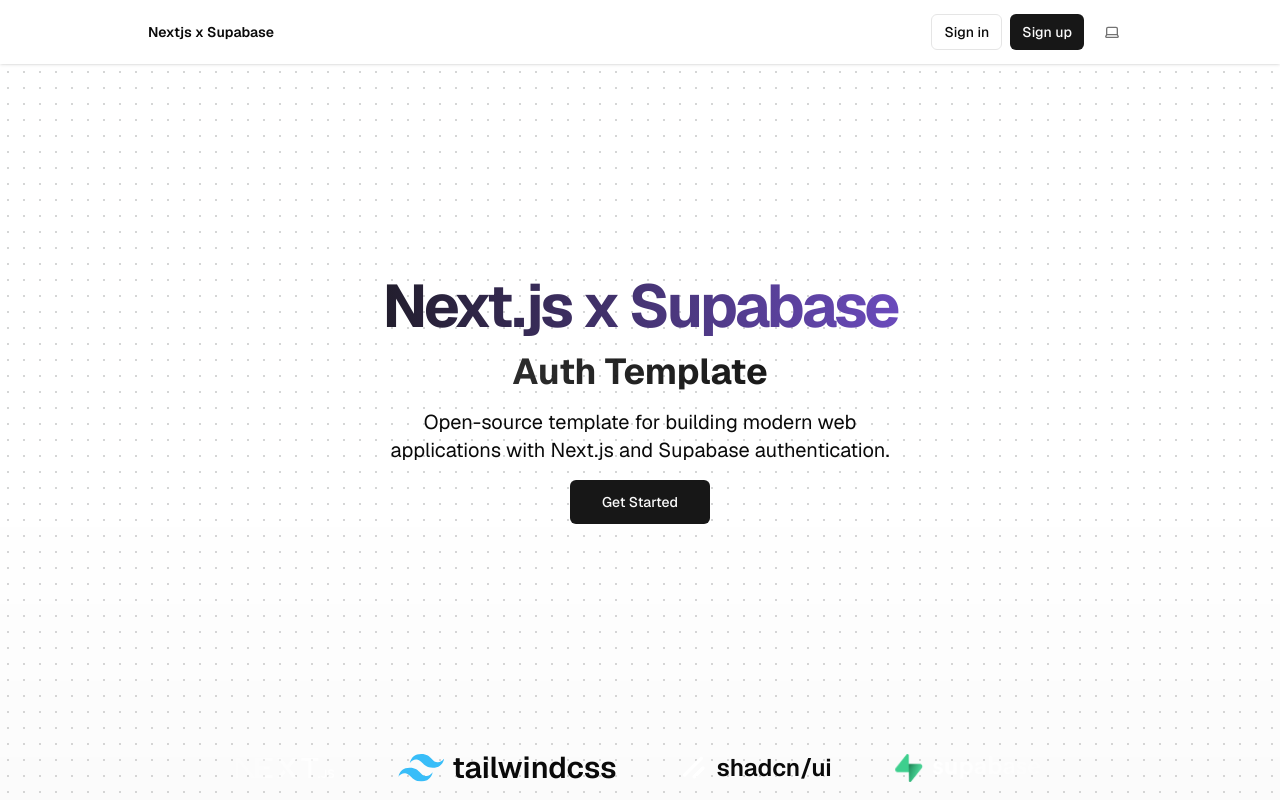
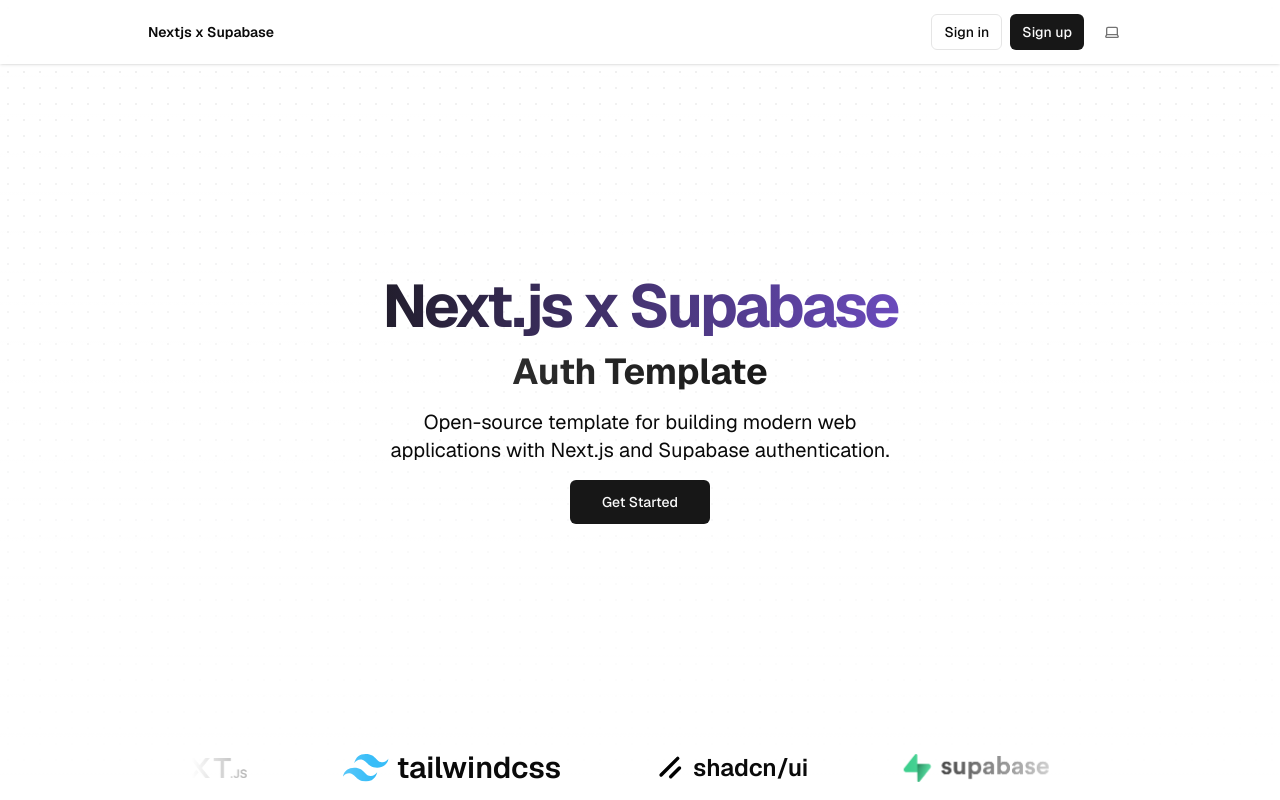
Before and after one commit to chrisng16/auth-supabase-template, a Next.js app: page / in a window 1280 px wide. Shown: the top 800 px of the page. Built offline with nearby package versions, Linux system fonts and the light colour scheme; no server answers.

Commit message:
Add Infinite Scroll Banner and re-organize the project

```diff
--- a/app/page.tsx
+++ b/app/page.tsx
@@ -1,4 +1,3 @@
-import { Button } from "@/components/ui/button";
 import {
   Card,
   CardHeader,
@@ -6,10 +5,9 @@
   CardDescription,
   CardContent,
 } from "@/components/ui/card";
-import Link from "next/link";
-import { Code2, PackageOpen, ShieldCheck, Github, Badge } from "lucide-react";
-import Badges from "@/components/badges";
-import Hero from "@/components/hero";
+import { Code2, PackageOpen, ShieldCheck } from "lucide-react";
+import Badges from "@/components/sections/badges";
+import Hero from "@/components/sections/hero";
 import CallToAction from "@/components/sections/call-to-action";
 
 const features = [
@@ -36,8 +34,8 @@
   return (
     <div className="min-h-screen relative overflow-hidden">
       <div className="absolute inset-0 -z-10 opacity-20">
-        <div className="absolute inset-0 bg-[radial-gradient(#353638_1px,transparent_1px)] dark:bg-[radial-gradient(#e5e7eb_1px,transparent_1px)] [background-size:16px_16px]"></div>
-        <div className="absolute inset-0 bg-gradient-to-b from-transparent via-transparent via-25% to-transparent/30"></div>
+        <div className="fixed inset-0 bg-[radial-gradient(#353638_1px,transparent_1px)] dark:bg-[radial-gradient(#e5e7eb_1px,transparent_1px)] [background-size:16px_16px]"></div>
+        <div className="fixed h-screen inset-0 bg-gradient-to-b from-background/60 to-background"></div>
       </div>
       <Hero />
       <Badges />
--- a/app/protected/page.tsx
+++ b/app/protected/page.tsx
@@ -1,4 +1,3 @@
-import FetchDataSteps from "@/components/tutorial/fetch-data-steps";
 import { createClient } from "@/utils/supabase/server";
 import { InfoIcon } from "lucide-react";
 import { redirect } from "next/navigation";
--- a/components/auto-scroll-banner.tsx
+++ b/components/auto-scroll-banner.tsx
@@ -8,7 +8,7 @@
 
 const InfiniteScrollBanner = ({
   children,
-  speed = "normal",
+  speed = "fast",
 }: InfiniteScrollBannerProps) => {
   const duration = {
     slow: "40s",
@@ -27,16 +27,12 @@
         style={
           {
             "--marquee-speed": duration,
-            "--item-gap": "4rem",
+            "--item-gap": "6rem",
           } as React.CSSProperties
         }
       >
         {[...childrenArray, ...childrenArray].map((child, index) => (
-          <div
-            key={index}
-            className="flex-shrink-0"
-            aria-hidden={index >= childrenArray.length}
-          >
+          <div key={index} aria-hidden={index >= childrenArray.length}>
             {child}
           </div>
         ))}
--- a/components/badges.tsx
+++ /dev/null
@@ -1,48 +0,0 @@
-import React from "react";
-import NextLogoWhite from "../public/nextjs-logo-dark.png";
-import NextLogoBlack from "../public/nextjs-logo-light.png";
-import ShadcnLogoBlack from "../public/shadcn-logo.svg";
-import ShadcnLogoWhite from "../public/shadcn-logo-white.svg";
-import TailwindLogo from "../public/tailwindcss-logo.svg";
-import SupabaseLogoWhite from "../public/supabase-logo-dark.png";
-import SupabaseLogoBlack from "../public/supabase-logo-light.png";
-
-import AutoScrollBanner from "./auto-scroll-banner";
-import Image from "next/image";
-
-const Badges = () => {
-  return (
-    <section className="w-full flex items-center justify-around py-4 gap-4 h-16">
-      <AutoScrollBanner>
-        <Image
-          src={SupabaseLogoWhite}
-          alt="Supabase Logo"
-          className="h-5 md:h-7 w-auto"
-        />
-        <Image
-          src={NextLogoWhite}
-          alt="Nextjs Logo"
-          className="h-5 md:h-5 w-auto"
-        />
-        <div className="flex items-center text-lg md:text-3xl gap-2 font-semibold h-5 md:h-7">
-          <Image
-            src={TailwindLogo}
-            alt="TailwindCSS Logo"
-            className="h-5 md:h-7 w-auto"
-          />
-          tailwindcss
-        </div>
-        <div className="flex items-center text-base md:text-2xl gap-1 md:gap-2 font-semibold h-5 md:h-7">
-          <Image
-            src={ShadcnLogoWhite}
-            alt="Shadcn Logo"
-            className="h-5 md:h-7 w-auto"
-          />
-          shadcn/ui
-        </div>
-      </AutoScrollBanner>
-    </section>
-  );
-};
-
-export default Badges;
--- /dev/null
+++ b/components/sections/badges.tsx
@@ -0,0 +1,53 @@
+"use client";
+import React from "react";
+import NextLogoWhite from "../../public/nextjs-logo-dark.png";
+import NextLogoBlack from "../../public/nextjs-logo-light.png";
+import ShadcnLogoWhite from "../../public/shadcn-logo-white.svg";
+import ShadcnLogoBlack from "../../public/shadcn-logo.svg";
+import SupabaseLogoWhite from "../../public/supabase-logo-dark.png";
+import SupabaseLogoBlack from "../../public/supabase-logo-light.png";
+import TailwindLogo from "../../public/tailwindcss-logo.svg";
+
+import Image from "next/image";
+import AutoScrollBanner from "../auto-scroll-banner";
+import { useTheme } from "next-themes";
+
+const Badges = () => {
+  const { resolvedTheme } = useTheme();
+  return (
+    <section className="w-full flex items-center justify-around py-4 gap-4 h-16">
+      <AutoScrollBanner>
+        <Image
+          src={resolvedTheme === "dark" ? SupabaseLogoWhite : SupabaseLogoBlack}
+          alt="Supabase Logo"
+          className="h-5 md:h-7 w-auto"
+        />
+        <Image
+          src={resolvedTheme === "dark" ? NextLogoWhite : NextLogoBlack}
+          alt="Nextjs Logo"
+          className="h-5 md:h-5 w-auto"
+        />
+        {/* TailwindCSS */}
+        <div className="flex items-center text-lg md:text-3xl gap-2 font-semibold h-5 md:h-7 w-auto">
+          <Image
+            src={TailwindLogo}
+            alt="TailwindCSS Logo"
+            className="h-5 md:h-7 w-auto"
+          />
+          tailwindcss
+        </div>
+
+        <div className="flex items-center text-base md:text-2xl gap-1 md:gap-2 font-semibold h-5 md:h-7 w-auto max-w-none">
+          <Image
+            src={resolvedTheme === "dark" ? ShadcnLogoWhite : ShadcnLogoBlack}
+            alt="Shadcn Logo"
+            className="h-5 md:h-7 w-auto"
+          />
+          shadcn/ui
+        </div>
+      </AutoScrollBanner>
+    </section>
+  );
+};
+
+export default Badges;
--- a/components/hero.tsx
+++ b/components/sections/hero.tsx
@@ -1,5 +1,5 @@
 import Link from "next/link";
-import { Button } from "./ui/button";
+import { Button } from "../ui/button";
 
 const Hero = () => {
   return (
@@ -21,7 +21,13 @@
 
         <div className="flex gap-4 justify-center">
           <Button size="lg" className="px-8" asChild>
-            <Link href="/register">Get Started</Link>
+            <Link
+              href="https://github.com/chrisng16/auth-supabase-template"
+              rel="noreferrer noopener"
+              target="_blank"
+            >
+              Get Started
+            </Link>
           </Button>
         </div>
       </div>
--- a/components/navbar.tsx
+++ b/components/sections/navbar.tsx
@@ -1,6 +1,6 @@
 import Link from "next/link";
 import React from "react";
-import HeaderAuth from "./header-auth";
+import HeaderAuth from "../header-auth";
 
 const Navbar = () => {
   return (
```
Also changed, not shown: app/layout.tsx (+2 -5 lines), components/sections/footer.tsx (renamed from components/footer.tsx), 2 other files (tests, documents, lock files or other folders).
